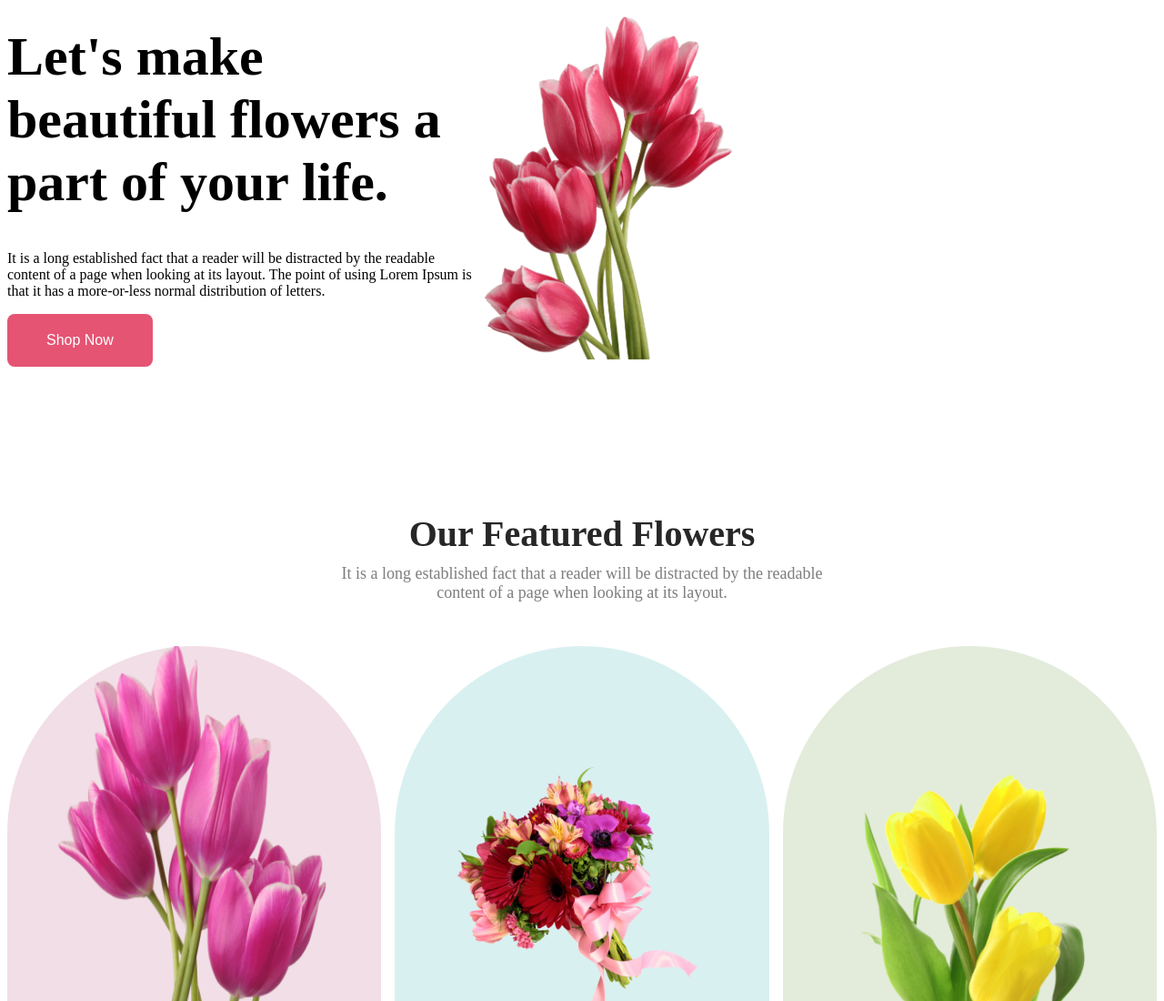
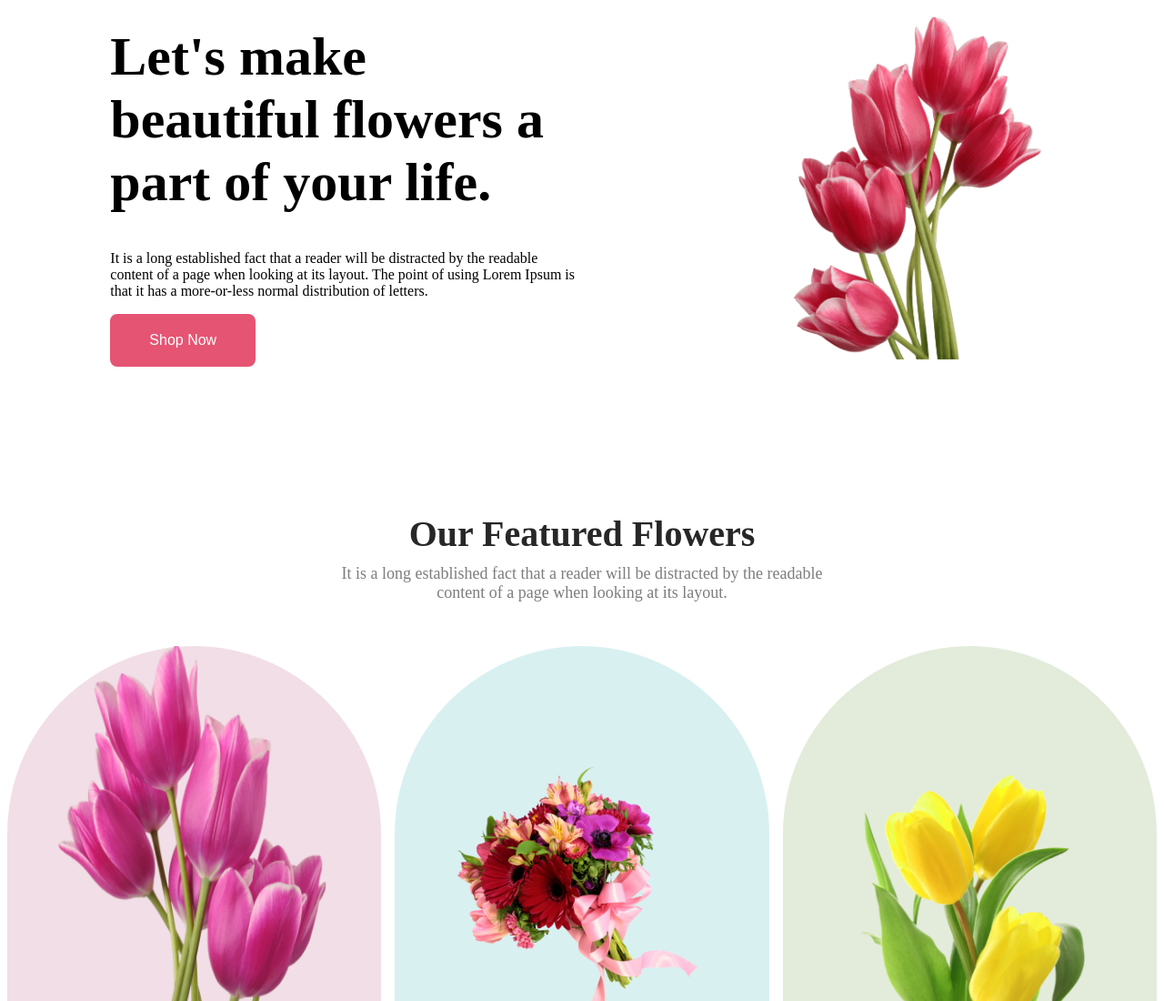
Before and after one commit to 2haseeb1/flower, a plain HTML site: page index.html in a window 1280 px wide. Shown: the top 1100 px of the page at 91% size. Drawn offline with Linux system fonts and the light colour scheme.

Commit message:
fifth fixing style

```diff
--- a/index.html
+++ b/index.html
@@ -158,7 +158,7 @@
     </style>
   </head>
   <body>
-    <div class="offer-container">
+    <div class="container">
       <div class="left-side">
         <h1 class="title">
           Let's make <br />beautiful flowers a<br />
```
